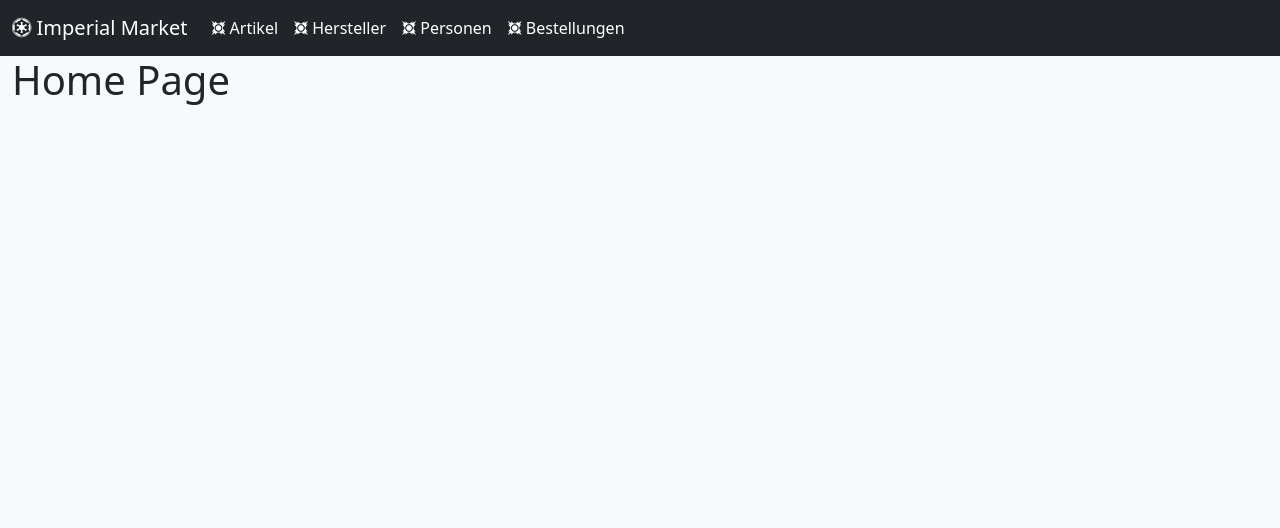
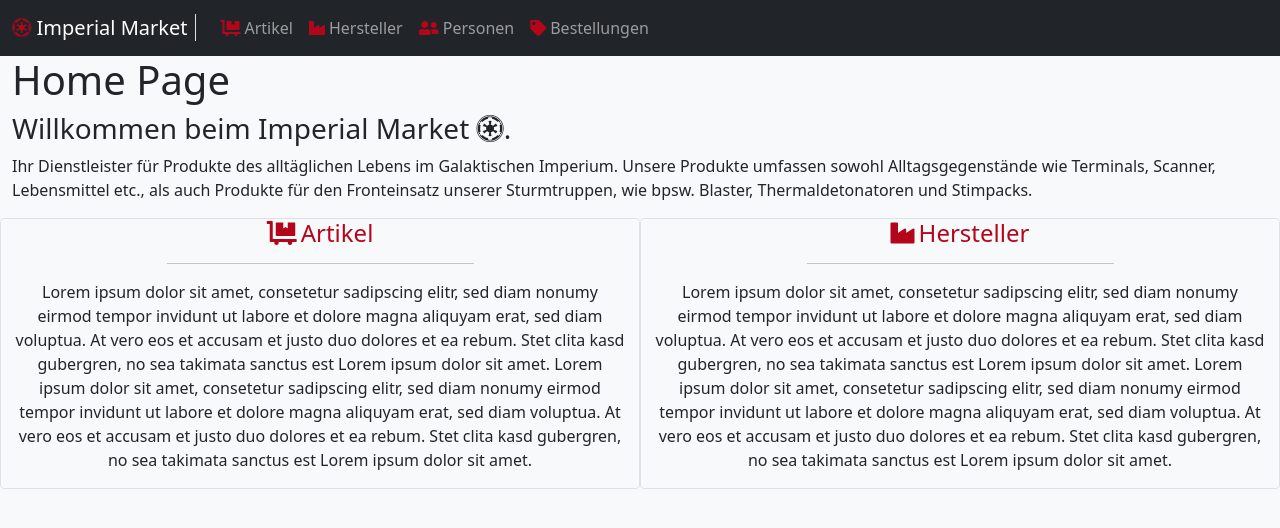
Before and after one commit to mortenmcpit/LF6_DB_APP, a Flask app: page / in a window 1280 px wide. Shown: the top 528 px of the page. Run offline with Flask 2, Linux system fonts and the light colour scheme.

Commit message:
homepage and nav updates

```diff
--- a/static/css/main.css
+++ b/static/css/main.css
@@ -37,7 +37,7 @@
 
 .text-sith {
     text-decoration: none;
-    color: #63040E;
+    color: #B4061B;
 }
 
 .text-sith:hover {
@@ -45,18 +45,11 @@
     color: #930614;
 }
 
-.text-sith:link {
+.text-sith-light {
+    padding-left: 1rem;
+    padding-right: 1rem;
     text-decoration: none;
-    color: #63040E;
-}
-
-.text-sith:visited {
-    text-decoration: none;
-    color: #63040E;
-}
-
-.text-sith-light {
-    color: #ab0718;
+    color: #df0720;
 }
 
 .text-sith-light:hover {
--- /dev/null
+++ b/static/js/custom.js
@@ -0,0 +1,6 @@
+$(document).ready(function () {
+    var tooltipTriggerList = [].slice.call(document.querySelectorAll('[data-bs-toggle="tooltip"]'))
+    var tooltipList = tooltipTriggerList.map(function (tooltipTriggerEl) {
+        return new bootstrap.Tooltip(tooltipTriggerEl)
+    })
+});
--- a/templates/base/_nav.html
+++ b/templates/base/_nav.html
@@ -1,7 +1,7 @@
 <nav class="navbar navbar-expand-lg navbar-dark bg-dark">
     <div class="container-fluid">
-        <a class="navbar-brand" href="{{ url_for('main.homepage') }}"><i class="fab fa-empire"></i>
-            <span>Imperial Market</span>
+        <a class="navbar-brand" href="{{ url_for('main.homepage') }}"><i class="fab fa-empire text-sith"></i>
+            <span>Imperial Market</span><span class="border-end ms-2"></span>
         </a>
         <button class="navbar-toggler" type="button" data-bs-toggle="collapse" data-bs-target="#navbarNav"
                 aria-controls="navbarNav" aria-expanded="false" aria-label="Toggle navigation">
@@ -10,20 +10,20 @@
         <div class="collapse navbar-collapse" id="navbarNav">
             <ul class="navbar-nav">
                 <li class="nav-item">
-                    <a class="nav-link active" aria-current="page" href="{{ url_for('main.articles') }}"><i
-                            class="fab fa-sith"></i> Artikel</a>
+                    <a class="nav-link" aria-current="page" href="{{ url_for('main.articles') }}"><i
+                            class="fas fa-dolly-flatbed me-1 text-sith"></i>Artikel</a>
                 </li>
                 <li class="nav-item">
-                    <a class="nav-link active" aria-current="page" href="{{ url_for('main.producers') }}"><i
-                            class="fab fa-sith"></i> Hersteller</a>
+                    <a class="nav-link" aria-current="page" href="{{ url_for('main.producers') }}"><i
+                            class="fas fa-industry me-1 text-sith"></i>Hersteller</a>
                 </li>
                 <li class="nav-item">
-                    <a class="nav-link active" aria-current="page" href="{{ url_for('main.customers') }}"><i
-                            class="fab fa-sith"></i> Personen</a>
+                    <a class="nav-link" aria-current="page" href="{{ url_for('main.customers') }}"><i
+                            class="fas fa-user-friends me-1 text-sith"></i>Personen</a>
                 </li>
                 <li class="nav-item">
-                    <a class="nav-link active" aria-current="page" href="{{ url_for('main.orders') }}"><i
-                            class="fab fa-sith"></i> Bestellungen</a>
+                    <a class="nav-link" aria-current="page" href="{{ url_for('main.orders') }}"><i
+                            class="fas fa-tag me-1 text-sith"></i>Bestellungen</a>
                 </li>
                 <!--
                 <li class="nav-item dropdown">
--- a/templates/imports/_js_import.html
+++ b/templates/imports/_js_import.html
@@ -2,7 +2,13 @@
 <script src="https://cdn.jsdelivr.net/npm/@popperjs/core@2.9.2/dist/umd/popper.min.js"
         integrity="sha384-IQsoLXl5PILFhosVNubq5LC7Qb9DXgDA9i+tQ8Zj3iwWAwPtgFTxbJ8NT4GN1R8p"
         crossorigin="anonymous"></script>
+{#JQuery #}
+<script src="https://cdnjs.cloudflare.com/ajax/libs/jquery/3.6.0/jquery.min.js"
+        integrity="sha512-894YE6QWD5I59HgZOGReFYm4dnWc1Qt5NtvYSaNcOP+u1T9qYdvdihz0PPSiiqn/+/3e7Jo4EaG7TubfWGUrMQ=="
+        crossorigin="anonymous" referrerpolicy="no-referrer"></script>
 {# Bootstrap JS #}
 <script src="https://cdn.jsdelivr.net/npm/bootstrap@5.0.1/dist/js/bootstrap.min.js"
         integrity="sha384-Atwg2Pkwv9vp0ygtn1JAojH0nYbwNJLPhwyoVbhoPwBhjQPR5VtM2+xf0Uwh9KtT"
         crossorigin="anonymous"></script>
+{# Custom JS #}
+<script src="{{ url_for('static', filename="js/custom.js") }}"></script>
--- a/templates/pages/homepage.html
+++ b/templates/pages/homepage.html
@@ -1,5 +1,49 @@
 {% extends 'base/_base.html' %}
 {% block content %}
-    <h1>Home Page</h1>
-
+    <div class="row">
+        <h1>Home Page</h1>
+    </div>
+    <div class="row">
+        <h3>
+            Willkommen beim Imperial Market <i class="fab fa-empire"></i>.
+        </h3>
+    </div>
+    <div class="row">
+        <p>Ihr Dienstleister für Produkte des alltäglichen Lebens im Galaktischen Imperium. Unsere Produkte umfassen
+            sowohl
+            Alltagsgegenstände wie Terminals, Scanner, Lebensmittel etc., als auch Produkte für den Fronteinsatz unserer
+            Sturmtruppen, wie bpsw. Blaster, Thermaldetonatoren und Stimpacks.</p>
+    </div>
+    <div class="row">
+        <div class="col text-center border rounded">
+            <h4>
+                <a href="{{ url_for('main.articles') }}" class="text-sith">
+                    <i class="fas fa-dolly-flatbed me-1"></i>Artikel</a>
+            </h4>
+            <hr class="mx-auto" style="width: 50%;">
+            <p>
+                Lorem ipsum dolor sit amet, consetetur sadipscing elitr, sed diam nonumy eirmod tempor invidunt ut
+                labore et dolore magna aliquyam erat, sed diam voluptua. At vero eos et accusam et justo duo dolores et
+                ea rebum. Stet clita kasd gubergren, no sea takimata sanctus est Lorem ipsum dolor sit amet. Lorem ipsum
+                dolor sit amet, consetetur sadipscing elitr, sed diam nonumy eirmod tempor invidunt ut labore et dolore
+                magna aliquyam erat, sed diam voluptua. At vero eos et accusam et justo duo dolores et ea rebum. Stet
+                clita kasd gubergren, no sea takimata sanctus est Lorem ipsum dolor sit amet.
+            </p>
+        </div>
+        <div class="col text-center border rounded">
+            <h4>
+                <a href="{{ url_for('main.producers') }}" class="text-sith">
+                    <i class="fas fa-industry me-1"></i>Hersteller</a>
+            </h4>
+            <hr class="mx-auto" style="width: 50%;">
+            <p>
+                Lorem ipsum dolor sit amet, consetetur sadipscing elitr, sed diam nonumy eirmod tempor invidunt ut
+                labore et dolore magna aliquyam erat, sed diam voluptua. At vero eos et accusam et justo duo dolores et
+                ea rebum. Stet clita kasd gubergren, no sea takimata sanctus est Lorem ipsum dolor sit amet. Lorem ipsum
+                dolor sit amet, consetetur sadipscing elitr, sed diam nonumy eirmod tempor invidunt ut labore et dolore
+                magna aliquyam erat, sed diam voluptua. At vero eos et accusam et justo duo dolores et ea rebum. Stet
+                clita kasd gubergren, no sea takimata sanctus est Lorem ipsum dolor sit amet.
+            </p>
+        </div>
+    </div>
 {% endblock content %}
```
Also changed, not shown: templates/pages/articles.html (+10 -4 lines).
